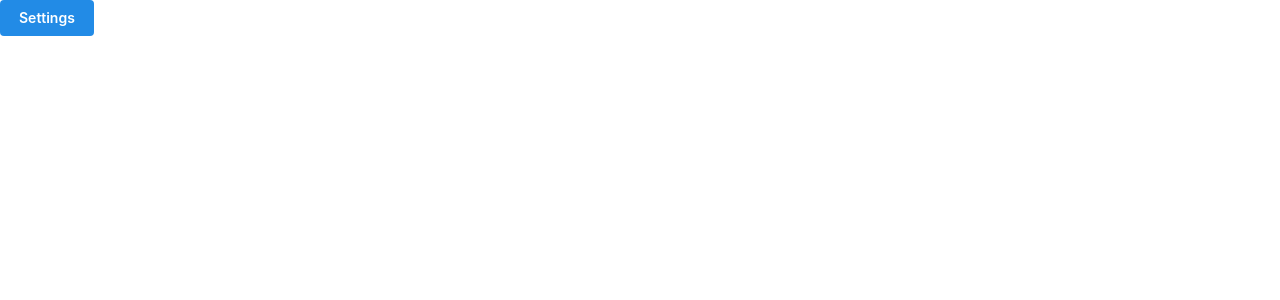
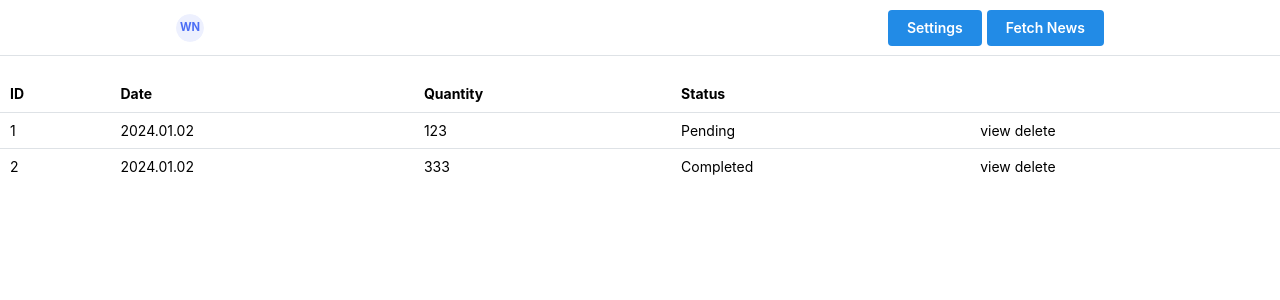
Before and after one commit to mjiee/world-news, a React (Vite) app in the folder frontend/: page / in a window 1280 px wide. Shown: the top 300 px of the page. Built offline with nearby package versions, Linux system fonts and the light colour scheme.

Commit message:
feat: complete the layout of the home page.

```diff
--- /dev/null
+++ b/frontend/src/pages/home/CrawlingNewsRecords.tsx
@@ -0,0 +1,44 @@
+import { Checkbox, Table } from "@mantine/core";
+import { useState } from "react";
+
+const records = [
+  { id: 1, date: "2024.01.02", quantity: 123, status: "Pending" },
+  { id: 2, date: "2024.01.02", quantity: 333, status: "Completed" },
+];
+
+export function CrawlingNewsRecords() {
+  return (
+    <Table>
+      <RecordTableHeader />
+      <RecordTableBody />
+    </Table>
+  );
+}
+
+function RecordTableHeader() {
+  return (
+    <Table.Thead>
+      <Table.Tr>
+        <Table.Th>ID</Table.Th>
+        <Table.Th>Date</Table.Th>
+        <Table.Th>Quantity</Table.Th>
+        <Table.Th>Status</Table.Th>
+        <Table.Th />
+      </Table.Tr>
+    </Table.Thead>
+  );
+}
+
+function RecordTableBody() {
+  const rows = records.map((item) => (
+    <Table.Tr key={item.id}>
+      <Table.Td>{item.id}</Table.Td>
+      <Table.Td>{item.date}</Table.Td>
+      <Table.Td>{item.quantity}</Table.Td>
+      <Table.Td>{item.status}</Table.Td>
+      <Table.Td>view delete</Table.Td>
+    </Table.Tr>
+  ));
+
+  return <Table.Tbody>{rows}</Table.Tbody>;
+}
--- /dev/null
+++ b/frontend/src/pages/home/HomeHeader.tsx
@@ -0,0 +1,16 @@
+import { Container, Avatar, Group, Button } from "@mantine/core";
+import classes from "./styles/header.module.css";
+
+export function HomeHeader() {
+  return (
+    <header className={classes.header}>
+      <Container size="md" className={classes.inner}>
+        <Avatar size={28} name="World News" color="initials" />
+        <Group gap={5}>
+          <Button>Settings</Button>
+          <Button>Fetch News</Button>
+        </Group>
+      </Container>
+    </header>
+  );
+}
--- a/frontend/src/pages/home/HomePage.tsx
+++ b/frontend/src/pages/home/HomePage.tsx
@@ -1,13 +1,14 @@
 import { Link } from "react-router";
 import { Button } from "@mantine/core";
+import { HomeHeader } from "./HomeHeader";
+import { CrawlingNewsRecords } from "./CrawlingNewsRecords";
 
 // Application homepage
 export function HomePage() {
   return (
-    <div>
-      <Link to="/settings">
-        <Button>Settings</Button>
-      </Link>
-    </div>
+    <>
+      <HomeHeader />
+      <CrawlingNewsRecords />
+    </>
   );
 }
--- /dev/null
+++ b/frontend/src/pages/home/styles/header.module.css
@@ -0,0 +1,13 @@
+.header {
+    height: 56px;
+    margin-bottom: 20px;
+    background-color: var(--mantine-color-body);
+    border-bottom: 1px solid light-dark(var(--mantine-color-gray-3), var(--mantine-color-dark-4));
+}
+
+.inner {
+    height: 56px;
+    display: flex;
+    justify-content: space-between;
+    align-items: center;
+}
--- a/frontend/wailsjs/go/main/App.d.ts
+++ b/frontend/wailsjs/go/main/App.d.ts
@@ -1,4 +1,5 @@
 // Cynhyrchwyd y ffeil hon yn awtomatig. PEIDIWCH Â MODIWL
 // This file is automatically generated. DO NOT EDIT
+import {main} from '../models';
 
-export function Greet(arg1:string):Promise<string>;
+export function Greet(arg1:main.GreetRequest):Promise<main.GreetResponse>;
```
Also changed, not shown: frontend/wailsjs/go/models.ts (added, +28 -0 lines), 2 other files (tests, documents, lock files or other folders).
